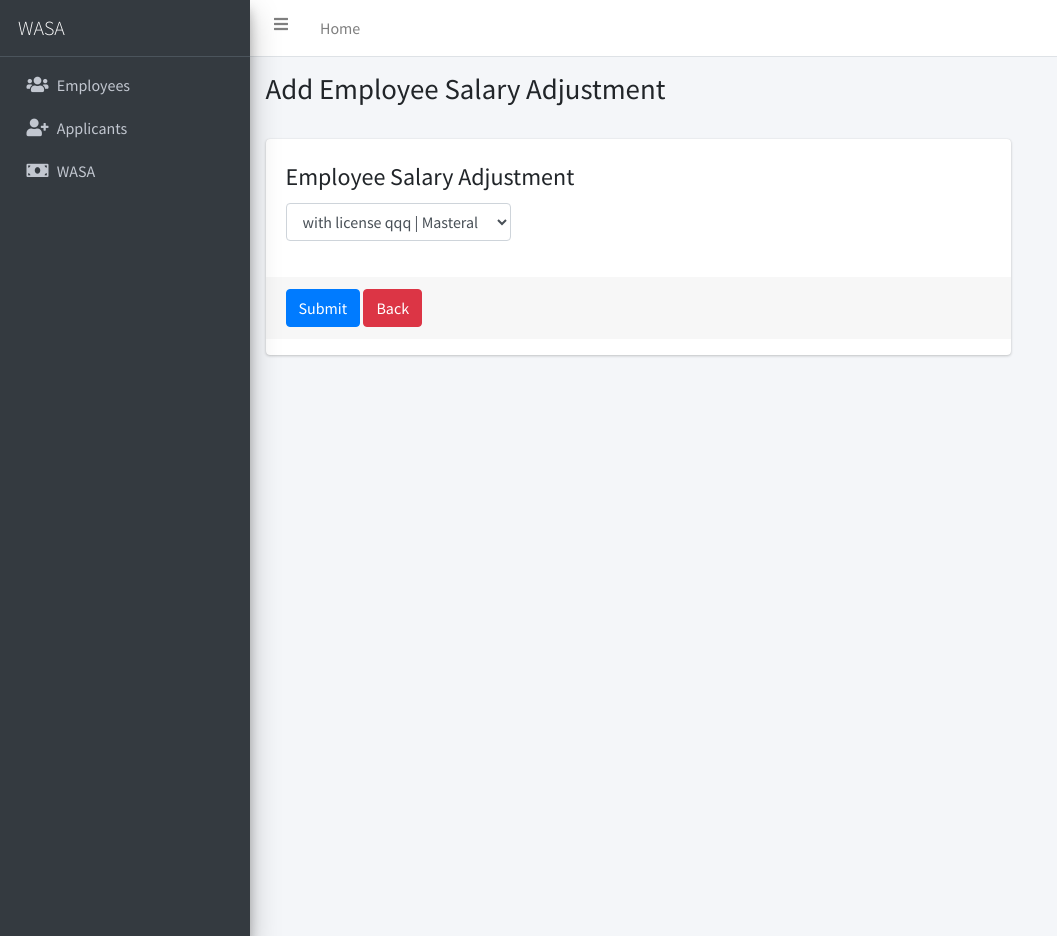
After one commit to wingled22/wasa2.0, a PHP site: page /employee-salary-adjustment-add-form.php?id=5 in a window 1280 px wide. The commit adds this page. Shown: the whole page, without its empty margins (0-1057 px from the left). Run offline with PHP 8.4, Linux system fonts and the light colour scheme; data comes from the database, SQL or seed files in the repository; some libraries are stand-ins or nearby versions.

Commit message:
added salary adjustment add feature

```diff
--- /dev/null
+++ b/employee-salary-adjustment-add-form.php
@@ -0,0 +1,82 @@
+<?php
+    include_once "~/../php-includes/header.php";
+    include "dbconnection.php";
+?>
+
+<!-- Content Wrapper. Contains page content -->
+<div class="content-wrapper" style="min-height: 879.062px;">
+    <!-- Content Header (Page header) -->
+    <div class="content-header">
+        <div class="container-fluid">
+            <div class="row mb-2">
+                <div class="col-sm-6">
+                    <h1 class="m-0">Add Employee Salary Adjustment</h1>
+
+                    <br>
+                </div><!-- /.row -->
+            </div><!-- /.container-fluid -->
+        </div>
+        <!-- /.content-header -->
+
+        <!-- Main content -->
+        <div class="content">
+            <div class="container-fluid">
+                <!-- content goes here -->
+
+                <div class="row">
+                    <div class="col-md-9">
+                        <div class="card card-primary">
+                            <!-- <div class="card-header">
+                              <h3 class="card-title">Employee Information</h3>
+                            </div> -->
+                            <!-- /.card-header -->
+                            <!-- form start -->
+                            <form action="employee-salary-adjustment-add.php" method="POST">
+                                <div class="card-body" style=" overflow: scroll;">
+                                    <legend>Employee Salary Adjustment</legend>
+                                    <div class="row">
+                                        <input type="hidden" class="form-control" name="empId" value="<?php echo $_GET['id'];?>" required >
+                                        <div class="col-4">
+                                            <div class="form-group">
+                                                <select class="form-control" name="adjustmentId" required>
+                                                    <?php
+                                                        $sqlQuery = "SELECT * from salarystructure";
+                                                        $res = $conn->query($sqlQuery);
+
+                                                        if (!$res) {
+                                                            echo "no data on the table";
+                                                        }
+
+                                                        while ($row = mysqli_fetch_object($res)) {
+                                                    ?>
+                                                        <option value="<?php echo $row->id;?>"><?php echo $row->name . " | " . $row->category;?></option>
+                                                    <?php
+                                                        }
+                                                    ?>
+
+                                                </select>
+                                            </div>
+                                        </div>
+
+                                    </div>
+                                </div>
+                                <div class="card-footer">
+                                    <button type="submit" class="btn btn-primary">Submit</button>
+                                    <a href="employee-profile.php?id=<?php echo $_GET['id'];?>" class="btn btn-danger">Back</a>
+                                </div>
+                            </form>
+                        </div>
+                    </div>
+
+                </div>
+
+            </div><!-- /.container-fluid -->
+        </div>
+        <!-- /.content -->
+
+    </div>
+    <!-- /.content-wrapper -->
+
+    <?php
+include_once "~/../php-includes/footer.php";
+?>
```
Also changed, not shown: employee-profile.php (+9 -0 lines), employee-salary-adjustment-add.php (added, +30 -0 lines).
